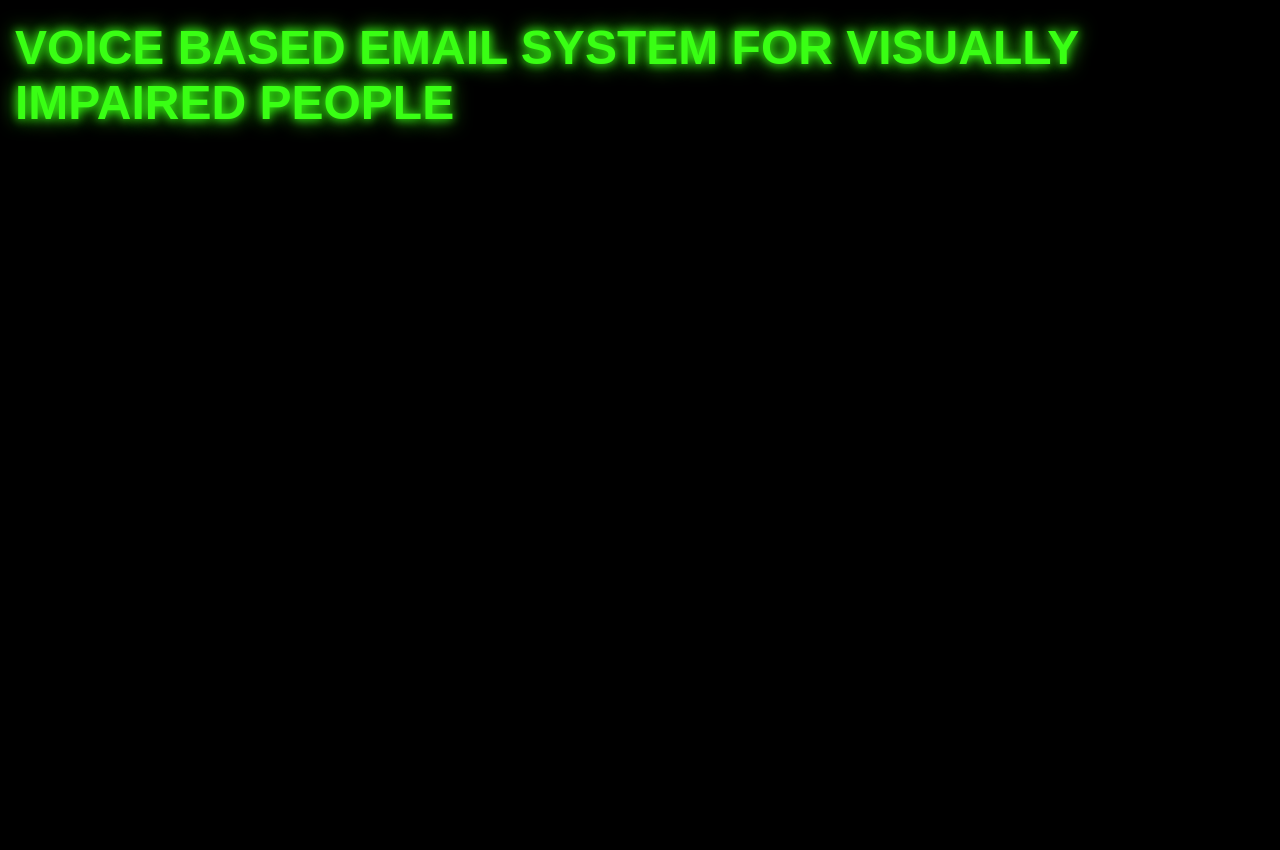
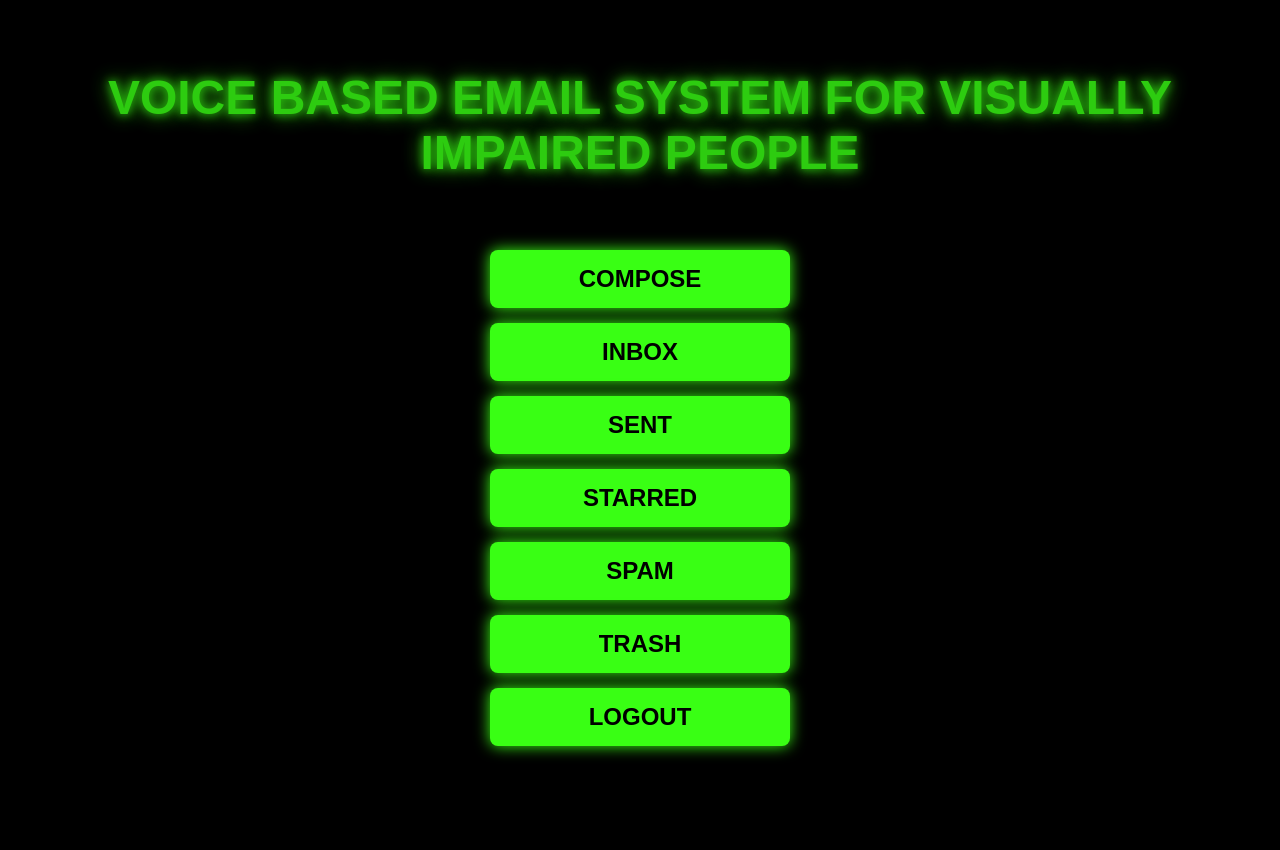
Before and after one commit to Keshav-T-M/Voice_Based_Emails_for_Blind_People, a Python web app: template Web_app/templates/authenticated.html in a window 1280 px wide. Before the commit the page ends 133 px from the top, so only its background shows below. Run offline with Jinja, Linux system fonts and the light colour scheme; the template is opened without the code that fills it, so the values that code supplies are empty.

Commit message:
design for authenticated.html file

```diff
--- a/Web_app/static/css/styles.css
+++ b/Web_app/static/css/styles.css
@@ -24,3 +24,54 @@ h1 {
                  0 0 20px #39FF14;
     animation: flicker 3s infinite;
 }
+
+.container {
+    height: 100vh;
+    width: 100%;
+    margin: 0 auto;
+    text-align: center;
+    display: flex;
+    flex-direction: column;
+    align-items: center;
+    justify-content: start;
+    padding-top: 50px;
+}
+
+
+
+ul {
+    list-style: none;
+    padding: 0;
+    width: 300px;
+    margin: 0 auto;
+}
+
+li {
+    color: #000000;
+    background-color: #39FF14;
+    margin: 15px 0;
+    padding: 15px 20px;
+    border-radius: 8px;
+    font-size: 24px;
+    font-weight: bold;
+    cursor: pointer;
+    transition: all 0.3s ease;
+    text-transform: uppercase;
+    box-shadow: 0 0 15px #39FF14;
+}
+
+li:hover {
+    transform: scale(1.05);
+    box-shadow: 0 0 25px #39FF14;
+    background-color: #50FF30;
+}
+
+
+@keyframes flicker {
+    0%, 19.999%, 22%, 62.999%, 64%, 64.999%, 70%, 100% {
+        opacity: 1;
+    }
+    20%, 21.999%, 63%, 63.999%, 65%, 69.999% {
+        opacity: 0.8;
+    }
+}
```
